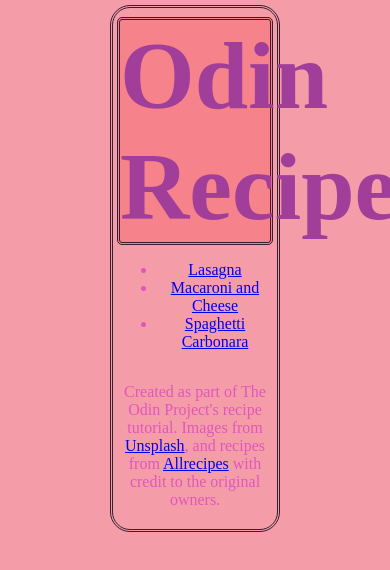
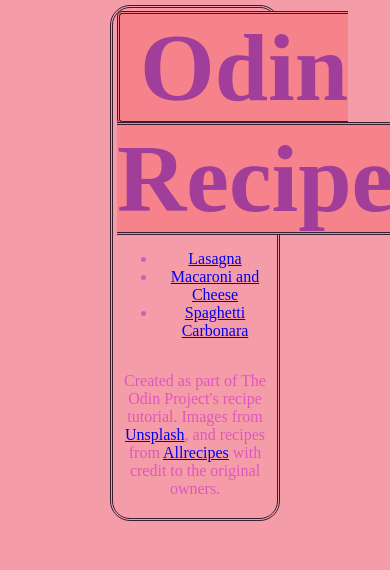
Before and after one commit to Crialus/odin-recipes, a plain HTML site: page index.html in a window 390 px wide. Shown: the top 570 px of the page. Drawn offline with Linux system fonts and the light colour scheme.

Commit message:
Added padding to h1 for mobile

```diff
--- a/index.css
+++ b/index.css
@@ -8,11 +8,12 @@ body
     border-style: double;
     width: 40%;
     margin: 5px auto 5px auto;
-    padding : 4px
+    padding : 4px;
 }
 
 h1
 {
+    display: inline;
     font-size: 96px;
     font-weight: bolder;
     border-style: inherit;
@@ -20,7 +21,7 @@ h1
     border-radius: 5px;
     border-color: #371E30;
     background-color: #F6828C;
-    margin: 5px auto auto;
+    padding: 0px 20px 0px 20px;
 }
 
 img
```
